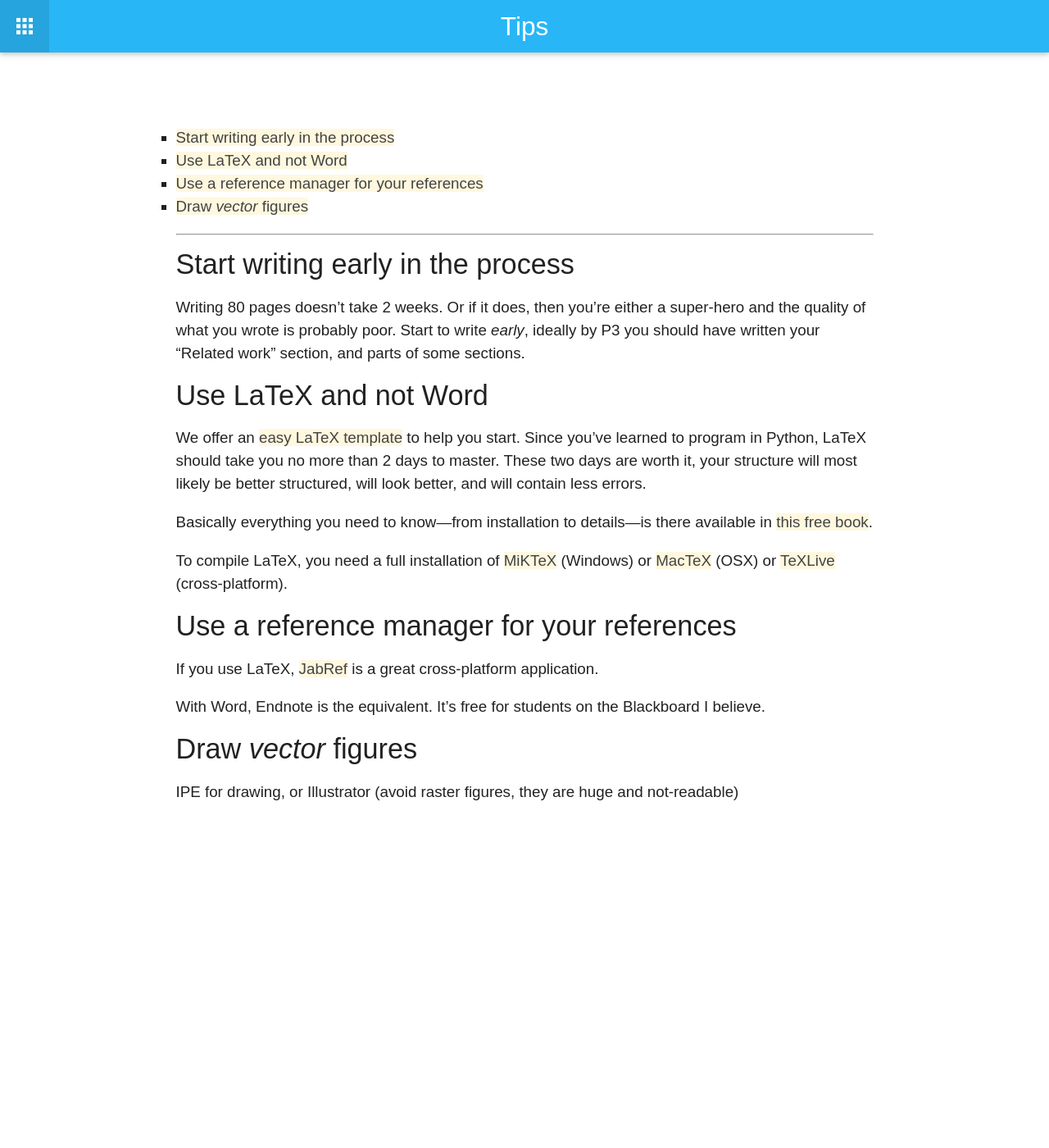
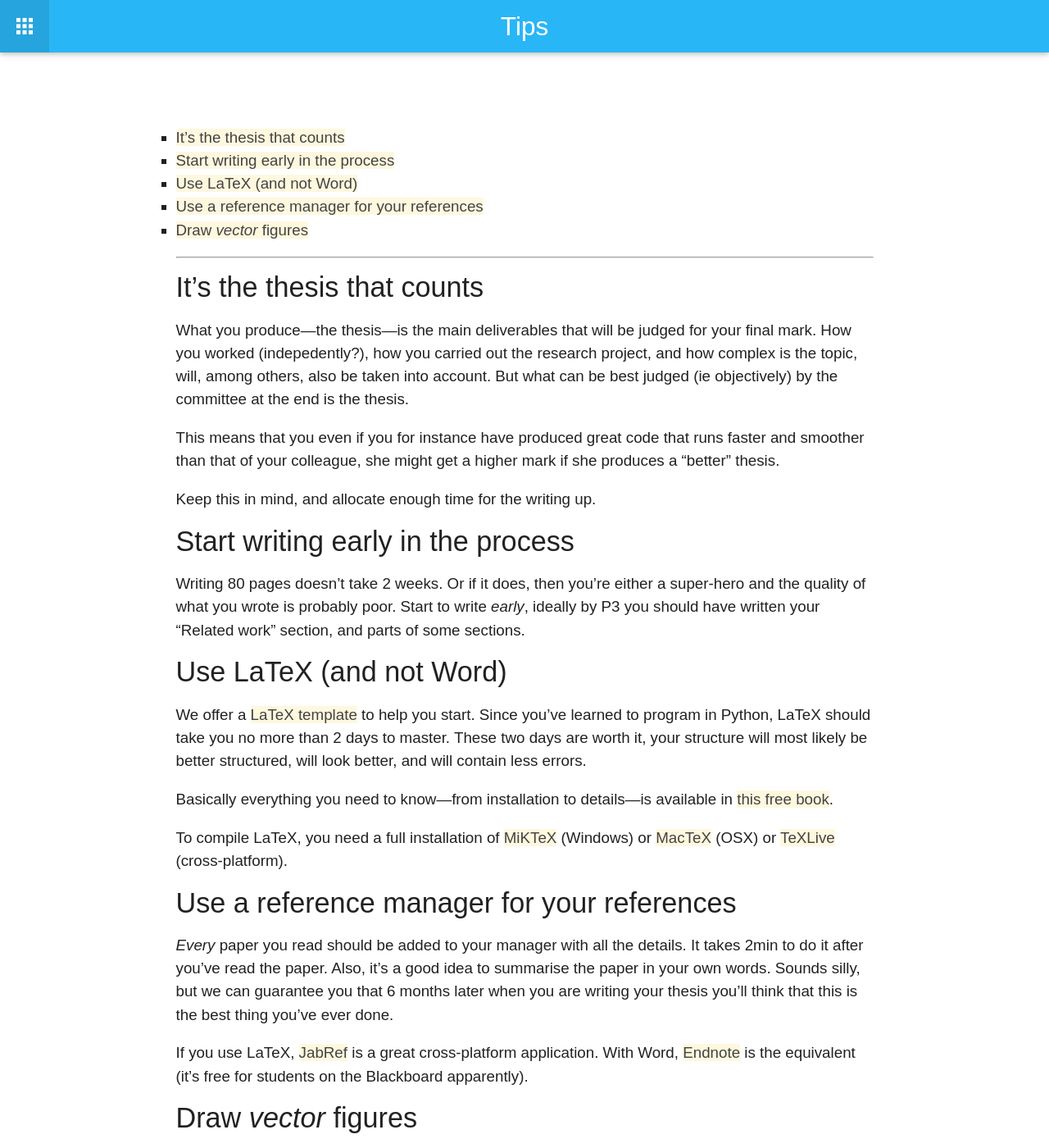
Before and after one commit to tudelft3d/geo2020, a Jekyll site: the page built from tips/index.md, in a window 1280 px wide and 1400 px high. Shown: the whole window at 82% size. Built offline with Jekyll 4.4.1, drawn with Linux system fonts in a browser that asks for light colours; nearby versions of some CDN libraries; some of the changed text lies outside the part shown.

Commit message:
fixed a few things

```diff
--- a/tips/index.md
+++ b/tips/index.md
@@ -10,6 +10,16 @@ permalink: /tips/
 
 - - -
 
+#### It's the thesis that counts
+
+What you produce---the thesis---is the main deliverables that will be judged for your final mark.
+How you worked (indepedently?), how you carried out the research project, and how complex is the topic, will, among others, also be taken into account.
+But what can be best judged (ie objectively) by the committee at the end is the thesis.
+
+This means that you even if you for instance have produced great code that runs faster and smoother than that of your colleague, she might get a higher mark if she produces a "better" thesis.
+
+Keep this in mind, and allocate enough time for the writing up.
+
 
 #### Start writing early in the process
 
@@ -17,24 +27,31 @@ Writing 80 pages doesn't take 2 weeks.
 Or if it does, then you're either a super-hero and the quality of what you wrote is probably poor.
 Start to write *early*, ideally by P3 you should have written your "Related work" section, and parts of some sections.
 
-#### Use LaTeX and not Word
 
-We offer an [easy LaTeX template](https://github.com/tudelftgeomatics/thesis_template) to help you start.
+#### Use LaTeX (and not Word)
+
+We offer a [LaTeX template](https://github.com/tudelftgeomatics/thesis_template) to help you start.
 Since you've learned to program in Python, LaTeX should take you no more than 2 days to master.
 These two days are worth it, your structure will most likely be better structured, will look better, and will contain less errors.
 
-Basically everything you need to know---from installation to details---is there available in [this free book](http://en.wikibooks.org/wiki/LaTeX).
+Basically everything you need to know---from installation to details---is available in [this free book](http://en.wikibooks.org/wiki/LaTeX).
 
 To compile LaTeX, you need a full installation of [MiKTeX](http://miktex.org/about) (Windows) or [MacTeX](https://tug.org/mactex) (OSX) or [TeXLive](https://www.tug.org/texlive) (cross-platform).
 
 
 #### Use a reference manager for your references
 
+*Every* paper you read should be added to your manager with all the details.
+It takes 2min to do it after you've read the paper.
+Also, it's a good idea to summarise the paper in your own words.
+Sounds silly, but we can guarantee you that 6 months later when you are writing your thesis you'll think that this is the best thing you've ever done.
+
 If you use LaTeX, [JabRef](http://jabref.sourceforge.net/) is a great cross-platform application.
+With Word, [Endnote](http://endnote.com) is the equivalent (it's free for students on the Blackboard apparently).
 
-With Word, Endnote is the equivalent.
-It's free for students on the Blackboard I believe.
 
 #### Draw *vector* figures
 
-IPE for drawing, or Illustrator (avoid raster figures, they are huge and not-readable)
+Avoid raster figures, they are huge and do not scale well.
+
+Besides the obvious Adobe Illustrator, we recommend [IPE](http://ipe.otfried.org) (free and cross-platform) and [Inkscape](https://inkscape.org/).
```
Also changed, not shown: _data/cards.yml (+18 -13 lines), _data/mscfinished.yml (+8 -0 lines), dates/index.md (added, +13 -0 lines), introsession/index.md (added, +7 -0 lines), completedtheses/img/benny.png, completedtheses/img/filip.png, completedtheses/img/maarten.png (added), completedtheses/img/ravi.png.
